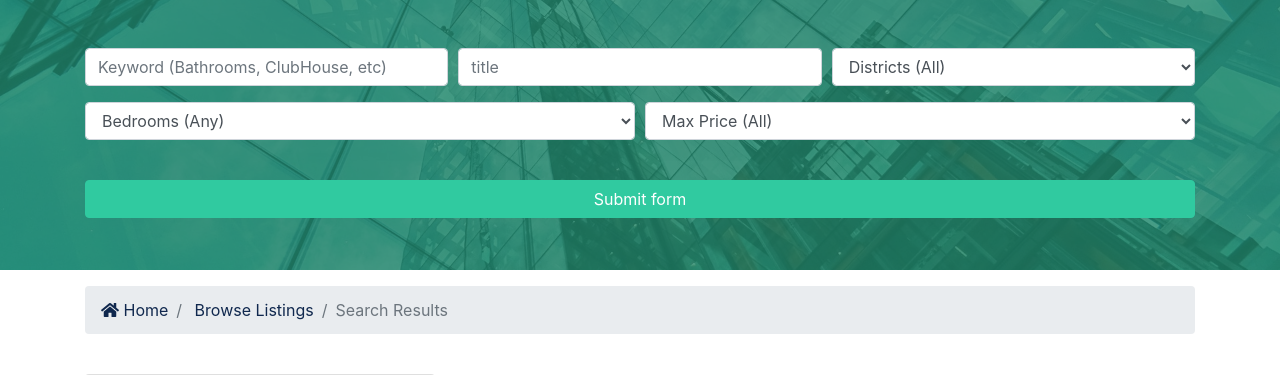
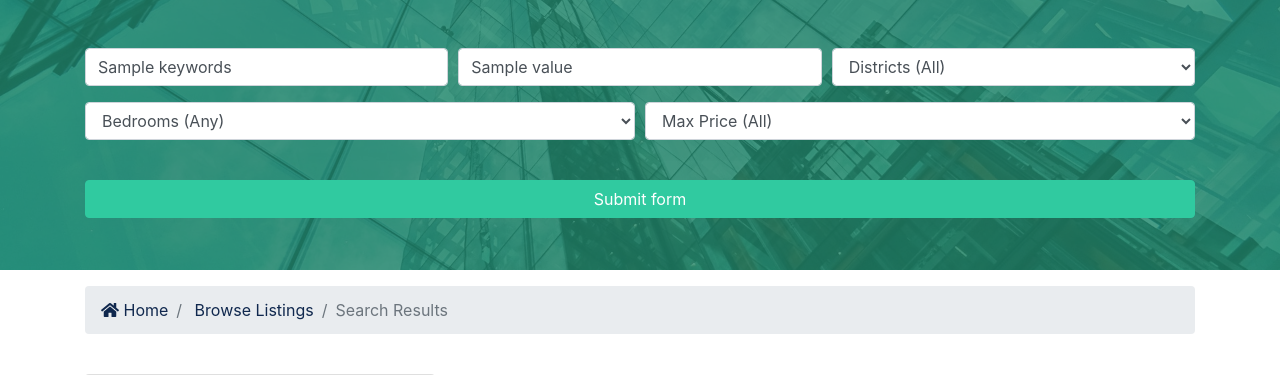
Before and after one commit to AcoHon53114/web, a Django app: template templates/listings/search.html in a window 1280 px wide. Shown: the part 164-539 px from the top of the page. Run offline with Django 4.2, Linux system fonts and the light colour scheme; tables that the repository leaves empty hold one stand-in row (values such as "Sample post"); the template is opened without the code that fills it: values that come from a table or form of the project are taken from there, most other values are stand-ins (such as "Sample title", 1, 10 or a date in 2020); grey boxes marked "Sample" are stand-in pictures; some libraries are stand-ins or nearby versions.

Commit message:
Step24: add serarch function and sick the value in select option

```diff
--- a/bcre/settings.py
+++ b/bcre/settings.py
@@ -123,7 +123,7 @@ USE_TZ = True
 # Static files (CSS, JavaScript, Images)
 # https://docs.djangoproject.com/en/4.2/howto/static-files/
 STATIC_ROOT = os.path.join(BASE_DIR, 'static')
-STATIC_URL = '/static/'
+STATIC_URL = 'static/'
 STATICFILES_DIRS = [
     os.path.join(BASE_DIR, 'bcre/static')
 
--- a/listings/models.py
+++ b/listings/models.py
@@ -1,6 +1,7 @@
 from django.db import models
 from datetime import datetime
 from realtors.models import Realtor
+from listings.choices import district_choices
 
 # Create your models here.
 class Listing(models.Model):
@@ -8,7 +9,7 @@ class Listing(models.Model):
     title = models.CharField(max_length=200)
     address = models.CharField(max_length=200)
     street = models.CharField(max_length=200)
-    district = models.CharField(max_length=50)
+    district = models.CharField(max_length=50,choices=district_choices.items())
     description = models.TextField(blank=True)
     price = models.IntegerField()
     bedrooms = models.IntegerField()
--- a/templates/404.html
+++ b/templates/404.html
@@ -11,10 +11,9 @@
 </head>
 <body>
     <h1>404 - Page Not Found</h1>
-
     <p>抱歉，找不到該頁面。</p>
-    <img src={% static "/img/about.jpg" %} alt="" />
-    <img src={% static "/img/404.jpg" %} width="200" height="300" alt="" />
+    <img src="{% static '/img/about.jpg' %}" alt="" />
+    <img src="{% static '/img/404_2.jpeg' %}" width="500" height="500" alt="" />
 
 </body>
 </html>
--- a/templates/listings/search.html
+++ b/templates/listings/search.html
@@ -15,17 +15,19 @@
                   type="text"
                   name="keywords"
                   class="form-control"
+                  value="{{values.keywords}}"
                   placeholder="Keyword (Bathrooms, ClubHouse, etc)"
                 />
               </div>
 
               <div class="col-md-4 mb-3">
-                <label class="sr-only">title</label>
+                <label class="sr-only">Title</label>
                 <input
                   type="text"
                   name="title"
                   class="form-control"
-                  placeholder="title"
+                  value="{{values.title}}"
+                  placeholder="Title"
                 />
               </div>
 
@@ -36,7 +38,9 @@
                     Districts (All)
                   </option>
                   {% for key,value in district_choices.items %}
-                  <option value="{{key}}">{{value}}</option>
+                  <option value="{{key}}"
+                  {% if key == values.District %} selected {% endif %}
+                  >{{value}}</option>
                   {% endfor %}
 
                 </select>
@@ -51,7 +55,9 @@
                     Bedrooms (Any)
                   </option>
                   {% for key,value in bedroom_choices.items %}
-                  <option value="{{key}}">{{value}}</option>
+                  <option value="{{key}}"
+                  {% if key == values.bedrooms %} selected {% endif %}
+                  >{{value}}</option>
                   {% endfor %}
 
                 </select>
@@ -62,7 +68,9 @@
                     Max Price (All)
                   </option>
                   {% for key,value in price_choices.items %}
-                  <option value="{{key}}">{{value}}</option>
+                  <option value="{{key}}"
+                  {% if key == values.price %} selected {% endif %}
+                  >{{value}}</option>
                   {% endfor %}
 
                 </select>
--- a/templates/pages/about.html
+++ b/templates/pages/about.html
@@ -40,6 +40,7 @@
             pariatur!
           </p>
           <img src={% static "/img/about.jpg" %} alt="" />
+          <img src="{% static '/img/404_2.jpeg' %}"/>
           <p class="mt-4">
             Lorem ipsum dolor sit amet consectetur adipisicing elit.
             Perspiciatis esse officia repudiandae ad saepe ex, amet neque quod
--- a/templates/pages/index.html
+++ b/templates/pages/index.html
@@ -27,18 +27,18 @@
                     </div>
 
                     <div class="col-md-4 mb-3">
-                      <label class="sr-only">title</label>
+                      <label class="sr-only">Title</label>
                       <input
                         type="text"
                         name="title"
                         class="form-control"
-                        placeholder="title"
+                        placeholder="Title"
                       />
                     </div>
 
                     <div class="col-md-4 mb-3">
                       <label class="sr-only">District</label>
-                      <select name="district" class="form-control">
+                      <select name="District" class="form-control">
                         <option selected="true" disabled="disabled">
                           District (All)
                         </option>
```
Also changed, not shown: listings/views.py (+5 -4 lines), listings/migrations/0002_alter_listing_district.py (added).
